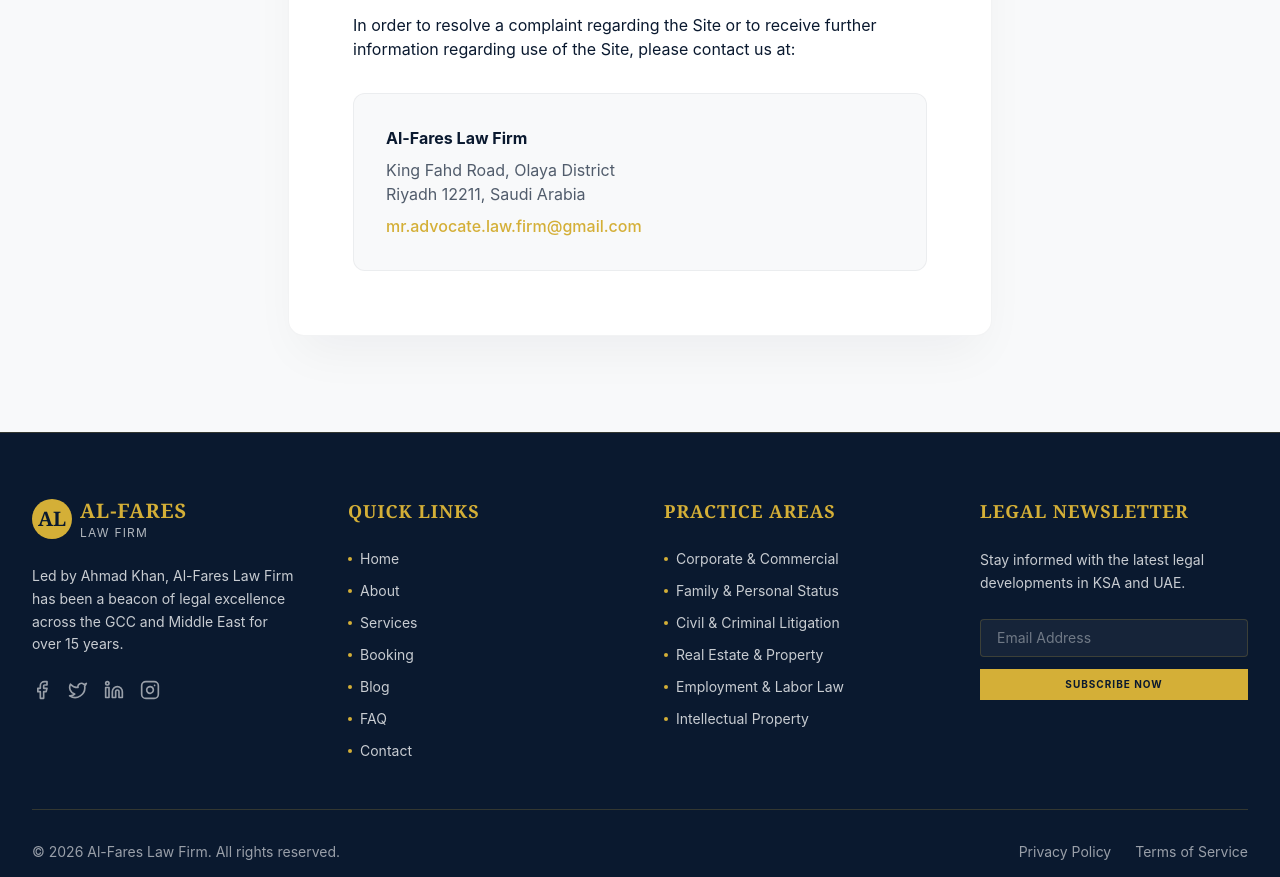
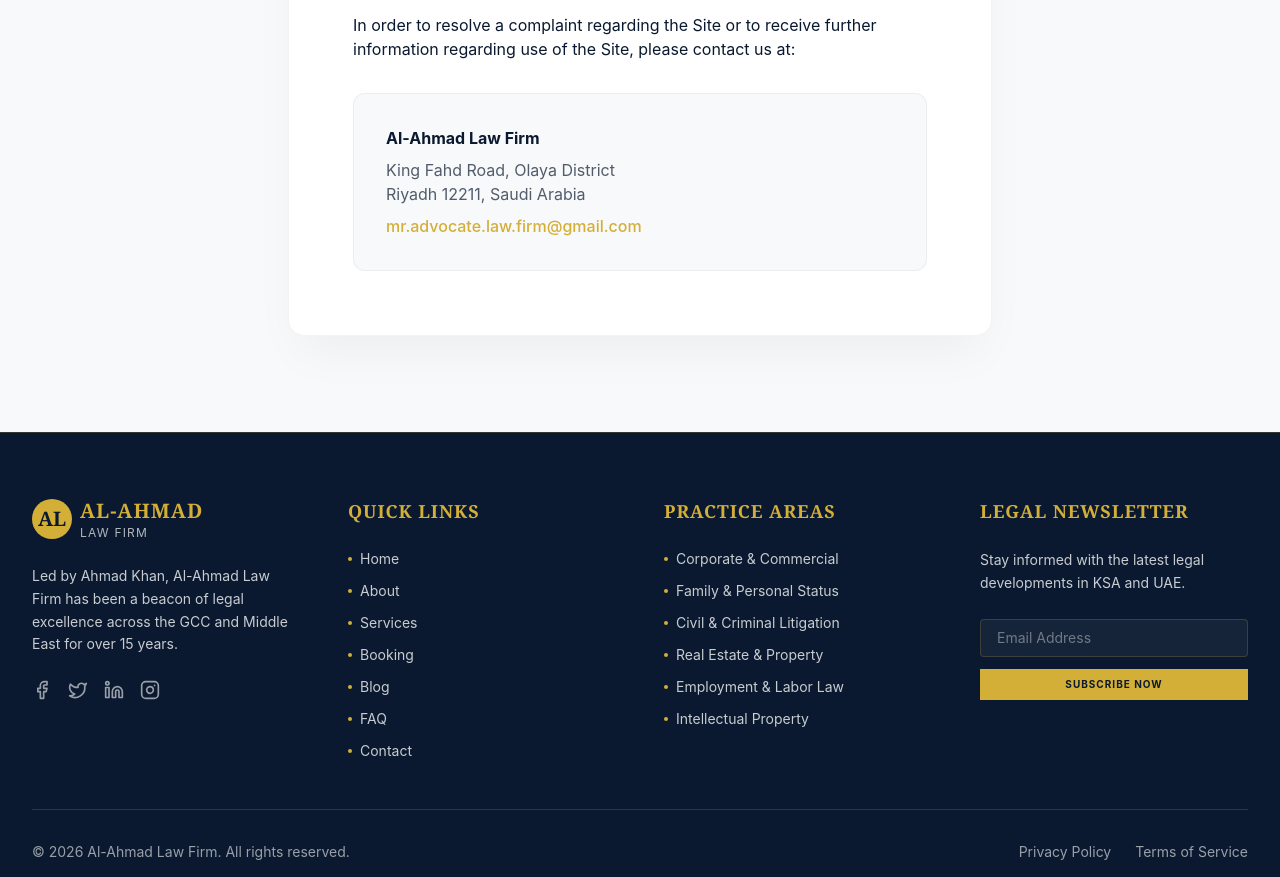
Before and after one commit to lalikhan4455k-sudo/al-fares, a Next.js app: page /terms in a window 1280 px wide. Shown: the part 1920-2797 px from the top of the page. Built offline with nearby package versions, Linux system fonts and the light colour scheme.

Commit message:
refactor: Update firm name to Al-Ahmad Law Firm
Updates all instances of the previous firm name "Al-Fares Law Firm" to "Al-Ahmad Law Firm" across the application, including metadata, contact information, and general text content. This change reflects the rebranding of the legal practice.

```diff
--- a/app/about/page.tsx
+++ b/app/about/page.tsx
@@ -2,7 +2,7 @@
 import { Award, BookOpen, Scale, ShieldCheck, GraduationCap, CheckCircle } from 'lucide-react';
 
 export const metadata = {
-  title: 'About The Lawyer | Al-Fares Law Firm',
+  title: 'About The Lawyer | Al-Ahmad Law Firm',
   description: 'Learn about our licensed legal consultant providing expert services across Saudi Arabia, UAE, Qatar, Kuwait, Bahrain, Oman, and Jordan.',
 };
 
@@ -112,7 +112,7 @@
               <h3 className="text-sm font-bold text-secondary uppercase tracking-widest mb-6">Professional Timeline</h3>
               <div className="space-y-8">
                 {[
-                  { year: '2010 - Present', title: 'Managing Partner', company: 'Al-Fares Law Firm', desc: 'Leading strategic legal advisory for high-net-worth individuals and multinational corporations in KSA and UAE.' },
+                  { year: '2010 - Present', title: 'Managing Partner', company: 'Al-Ahmad Law Firm', desc: 'Leading strategic legal advisory for high-net-worth individuals and multinational corporations in KSA and UAE.' },
                   { year: '2005 - 2010', title: 'Senior Legal Consultant', company: 'International Legal Group', desc: 'Specialized in cross-border commercial litigation and corporate restructuring across the GCC.' },
                   { year: '2000 - 2005', title: 'Legal Associate', company: 'Regional Advocacy Chambers', desc: 'Focused on Sharia-compliant family law and civil litigation in Saudi Arabia.' }
                 ].map((item, i) => (
--- a/app/admin/blogs/new/page.tsx
+++ b/app/admin/blogs/new/page.tsx
@@ -12,7 +12,7 @@
     title: '',
     excerpt: '',
     content: '',
-    author: 'Al-Fares Legal Team',
+    author: 'Al-Ahmad Legal Team',
     category: 'Legal Updates',
     image: 'https://images.unsplash.com/photo-1589829545856-d10d557cf95f?q=80&w=800&auto=format&fit=crop',
   });
--- a/app/contact/page.tsx
+++ b/app/contact/page.tsx
@@ -94,7 +94,7 @@
                     <h5 className="font-bold text-lg mb-2">Phone & Email</h5>
                     <p className="text-primary/70 mb-1 text-sm font-normal">+966 50 123 4567 (KSA)</p>
                     <p className="text-primary/70 mb-1 text-sm font-normal">+971 50 987 6543 (UAE)</p>
-                    <p className="text-primary/70 text-sm font-normal">info@alfareslaw.com</p>
+                    <p className="text-primary/70 text-sm font-normal">info@alahmadlaw.com</p>
                   </div>
                 </div>
 
--- a/app/layout.tsx
+++ b/app/layout.tsx
@@ -13,7 +13,7 @@
 });
 
 export const metadata: Metadata = {
-  title: 'Ahmad Khan | Al-Fares Law Firm | Legal Consultation Middle East',
+  title: 'Ahmad Khan | Al-Ahmad Law Firm | Legal Consultation Middle East',
   description: 'Professional legal consultation services by Ahmad Khan in Saudi Arabia, UAE, Qatar, Kuwait, Bahrain, Oman, and Jordan. Expert representation in family, corporate, and civil law.',
 };
 
--- a/app/page.tsx
+++ b/app/page.tsx
@@ -394,7 +394,7 @@
           <div className="flex flex-col lg:flex-row justify-between items-end mb-16 gap-8">
             <div className="max-w-xl">
               <h2 className="text-xs font-bold text-secondary uppercase tracking-[0.3em] mb-4">Our Advantage</h2>
-              <h3 className="text-4xl md:text-5xl font-bold mb-6 tracking-tight">Why Choose <span className="text-secondary">Al-Fares</span></h3>
+              <h3 className="text-4xl md:text-5xl font-bold mb-6 tracking-tight">Why Choose <span className="text-secondary">Al-Ahmad</span></h3>
             </div>
             <p className="text-primary/60 max-w-sm text-lg font-normal leading-relaxed">
               We combine deep regional expertise with international standards to deliver exceptional legal outcomes.
@@ -610,7 +610,7 @@
               </h3>
               <div className="w-12 h-px bg-secondary mb-6 group-hover:w-20 transition-all duration-500"></div>
               <p className="text-primary/70 leading-relaxed text-lg font-normal">
-                AL-FARES provides professional legal consultancy and advisory services. We focus on providing strategic legal guidance rather than courtroom litigation services. Legal services are provided in accordance with applicable laws and professional regulations.
+                AL-AHMAD provides professional legal consultancy and advisory services. We focus on providing strategic legal guidance rather than courtroom litigation services. Legal services are provided in accordance with applicable laws and professional regulations.
               </p>
             </motion.div>
 
--- a/app/privacy/page.tsx
+++ b/app/privacy/page.tsx
@@ -1,6 +1,6 @@
 export const metadata = {
-  title: 'Privacy Policy | Al-Fares Law Firm',
-  description: 'Privacy Policy for Al-Fares Law Firm website.',
+  title: 'Privacy Policy | Al-Ahmad Law Firm',
+  description: 'Privacy Policy for Al-Ahmad Law Firm website.',
 };
 
 export default function PrivacyPage() {
@@ -25,7 +25,7 @@
 
             <h2 className="text-3xl font-bold text-primary mb-6">1. Introduction</h2>
             <p>
-              Al-Fares Law Firm (&quot;we&quot;, &quot;our&quot;, or &quot;us&quot;), led by Ahmad Khan, is committed to protecting your privacy. This Privacy Policy explains how we collect, use, disclose, and safeguard your information when you visit our website or use our legal consultation services.
+              Al-Ahmad Law Firm (&quot;we&quot;, &quot;our&quot;, or &quot;us&quot;), led by Ahmad Khan, is committed to protecting your privacy. This Privacy Policy explains how we collect, use, disclose, and safeguard your information when you visit our website or use our legal consultation services.
             </p>
 
             <h2 className="text-3xl font-bold text-primary mb-6 mt-12">2. Information We Collect</h2>
@@ -60,7 +60,7 @@
               If you have questions or comments about this notice, you may email us at <a href="mailto:mr.advocate.law.firm@gmail.com" className="text-secondary hover:underline">mr.advocate.law.firm@gmail.com</a> or by post to:
             </p>
             <div className="bg-light p-8 rounded-xl border border-primary/5 mt-8">
-              <p className="font-bold text-primary mb-2">Al-Fares Law Firm</p>
+              <p className="font-bold text-primary mb-2">Al-Ahmad Law Firm</p>
               <p className="text-primary/70">King Fahd Road, Olaya District</p>
               <p className="text-primary/70">Riyadh 12211, Saudi Arabia</p>
             </div>
--- a/app/terms/page.tsx
+++ b/app/terms/page.tsx
@@ -1,6 +1,6 @@
 export const metadata = {
-  title: 'Terms & Conditions | Al-Fares Law Firm',
-  description: 'Terms and Conditions for Al-Fares Law Firm website.',
+  title: 'Terms & Conditions | Al-Ahmad Law Firm',
+  description: 'Terms and Conditions for Al-Ahmad Law Firm website.',
 };
 
 export default function TermsPage() {
@@ -25,7 +25,7 @@
 
             <h2 className="text-3xl font-bold text-primary mb-6">1. Agreement to Terms</h2>
             <p>
-              These Terms and Conditions constitute a legally binding agreement made between you, whether personally or on behalf of an entity (&quot;you&quot;) and Al-Fares Law Firm (&quot;we,&quot; &quot;us,&quot; or &quot;our&quot;), led by Ahmad Khan, concerning your access to and use of the website as well as any other media form, media channel, mobile website or mobile application related, linked, or otherwise connected thereto.
+              These Terms and Conditions constitute a legally binding agreement made between you, whether personally or on behalf of an entity (&quot;you&quot;) and Al-Ahmad Law Firm (&quot;we,&quot; &quot;us,&quot; or &quot;our&quot;), led by Ahmad Khan, concerning your access to and use of the website as well as any other media form, media channel, mobile website or mobile application related, linked, or otherwise connected thereto.
             </p>
 
             <h2 className="text-3xl font-bold text-primary mb-6 mt-12">2. Intellectual Property Rights</h2>
@@ -57,7 +57,7 @@
               In order to resolve a complaint regarding the Site or to receive further information regarding use of the Site, please contact us at:
             </p>
             <div className="bg-light p-8 rounded-xl border border-primary/5 mt-8">
-              <p className="font-bold text-primary mb-2">Al-Fares Law Firm</p>
+              <p className="font-bold text-primary mb-2">Al-Ahmad Law Firm</p>
               <p className="text-primary/70">King Fahd Road, Olaya District</p>
               <p className="text-primary/70">Riyadh 12211, Saudi Arabia</p>
               <p className="text-secondary mt-2 font-medium">mr.advocate.law.firm@gmail.com</p>
--- a/components/Footer.tsx
+++ b/components/Footer.tsx
@@ -48,7 +48,7 @@
                 AL
               </div>
               <div className="flex flex-col">
-                <span className="font-serif text-xl font-bold text-secondary tracking-wider uppercase">Al-Fares</span>
+                <span className="font-serif text-xl font-bold text-secondary tracking-wider uppercase">Al-Ahmad</span>
                 <span className="text-xs text-light/70 tracking-widest uppercase">Law Firm</span>
               </div>
             </div>
@@ -139,7 +139,7 @@
 
         <div className="border-t border-secondary/20 pt-8 flex flex-col md:flex-row justify-between items-center gap-4">
           <p className="text-sm text-light/60">
-            &copy; {new Date().getFullYear()} Al-Fares Law Firm. {t('footer.rights')}
+            &copy; {new Date().getFullYear()} Al-Ahmad Law Firm. {t('footer.rights')}
           </p>
           <div className="flex space-x-6 text-sm text-light/60">
             <Link href="/privacy" className="hover:text-secondary transition-colors">{t('footer.privacy')}</Link>
--- a/components/Navbar.tsx
+++ b/components/Navbar.tsx
@@ -33,7 +33,7 @@
                 <div className="absolute -inset-1 bg-secondary/20 rounded-xl blur opacity-0 group-hover:opacity-100 transition-opacity duration-500"></div>
               </div>
               <div className="flex flex-col">
-                <span className="text-xl font-bold text-secondary tracking-tight uppercase group-hover:text-white transition-colors leading-none">Al-Fares</span>
+                <span className="text-xl font-bold text-secondary tracking-tight uppercase group-hover:text-white transition-colors leading-none">Al-Ahmad</span>
                 <span className="text-[9px] text-light/50 tracking-[0.4em] uppercase group-hover:text-secondary transition-colors mt-1">Law Firm</span>
               </div>
             </Link>
--- a/lib/i18n/translations.ts
+++ b/lib/i18n/translations.ts
@@ -36,7 +36,7 @@
     about: {
       title: 'About the Firm',
       subtitle: 'Expert Legal Representation',
-      description: 'Led by Ahmad Khan, Al-Fares Law Firm has been a beacon of legal excellence across the GCC and Middle East for over 15 years.',
+      description: 'Led by Ahmad Khan, Al-Ahmad Law Firm has been a beacon of legal excellence across the GCC and Middle East for over 15 years.',
       years: 'Years of Experience',
       readMore: 'Read Full Biography',
     },
@@ -143,7 +143,7 @@
     about: {
       title: 'عن المكتب',
       subtitle: 'تمثيل قانوني خبير',
-      description: 'بقيادة أحمد خان، كان مكتب الفارس للمحاماة منارة للتميز القانوني في جميع أنحاء دول مجلس التعاون الخليجي والشرق الأوسط لأكثر من 15 عاماً.',
+      description: 'بقيادة أحمد خان، كان مكتب الأحمد للمحاماة منارة للتميز القانوني في جميع أنحاء دول مجلس التعاون الخليجي والشرق الأوسط لأكثر من 15 عاماً.',
       years: 'سنوات من الخبرة',
       readMore: 'اقرأ السيرة الذاتية الكاملة',
     },
--- a/metadata.json
+++ b/metadata.json
@@ -1,5 +1,5 @@
 {
-  "name": "Al-Fares Law Firm",
+  "name": "Al-Ahmad Law Firm",
   "description": "Professional legal consultation services in Saudi Arabia and Dubai.",
   "requestFramePermissions": []
 }
```
Also changed, not shown: lib/email.ts (+16 -16 lines), 1 other file (tests, documents, lock files or other folders).
